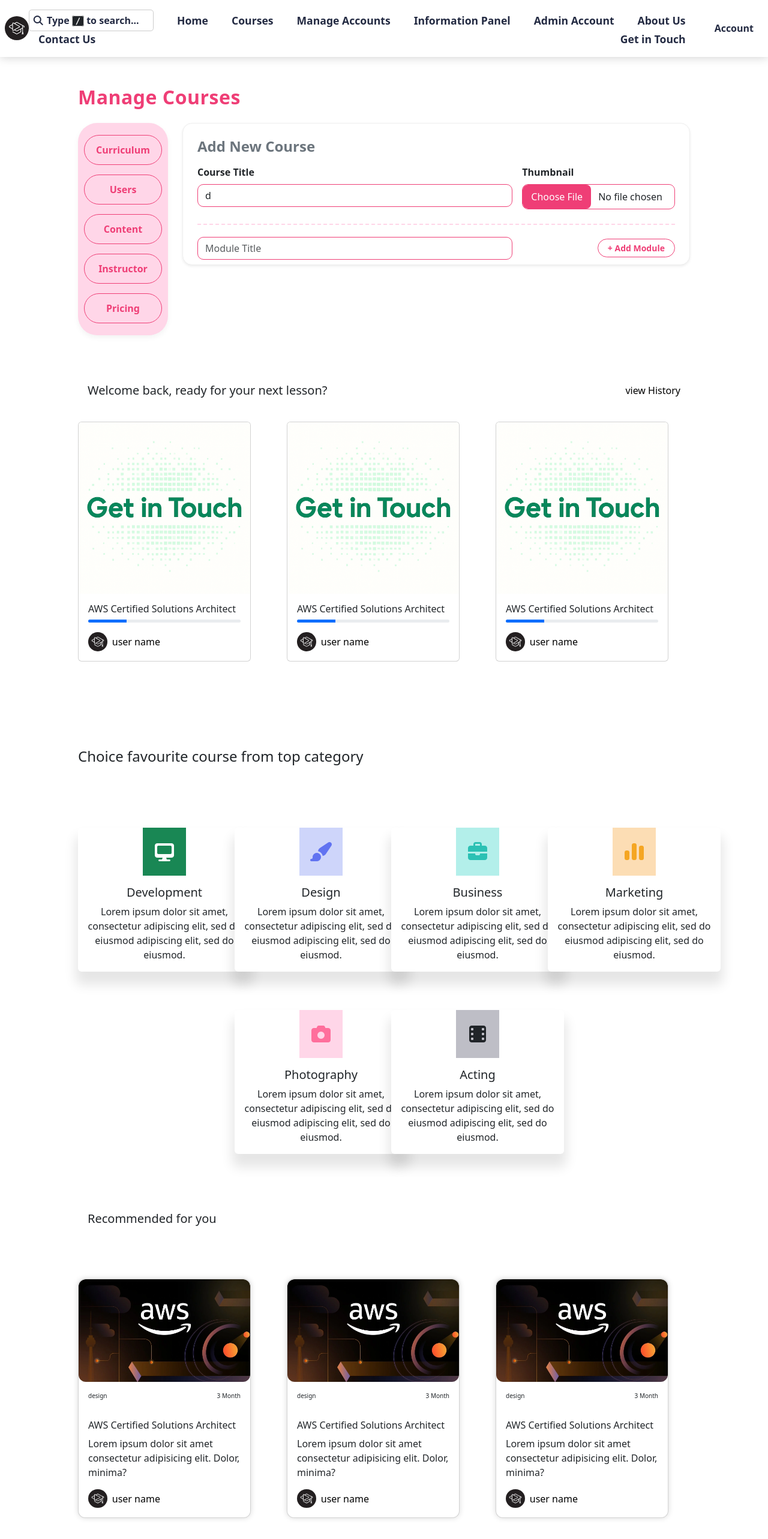
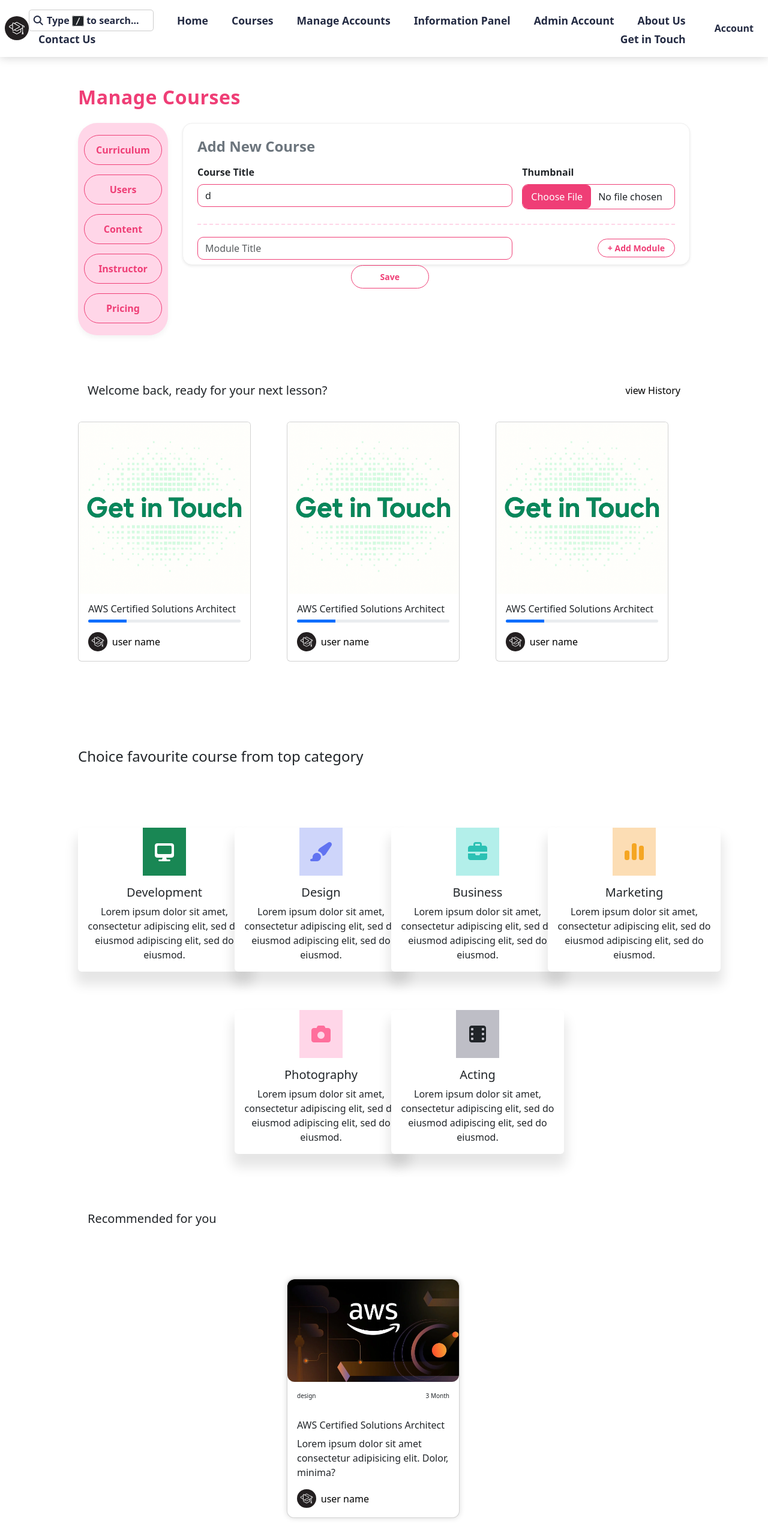
Before and after one commit to MostafaAbuayash/Courses-system-Coursack, an Angular app: page /courses in a window 1280 px wide. Shown: the top 2566 px of the page at 60% size. Built offline with nearby package versions, Linux system fonts and the light colour scheme.

Commit message:
edie course managmennt

```diff
--- a/src/app/components/Courses/courses-page/courses-page.component.html
+++ b/src/app/components/Courses/courses-page/courses-page.component.html
@@ -171,72 +171,5 @@
         </div>
       </div>
     </div>
-    <div
-      data-aos="fade-up"
-      class="col-12 col-lg-4 col-md-6 d-md-block d-flex justify-content-center"
-    >
-      <div class="card my-card" style="width: 18rem">
-        <img
-          src="assets/images/aws-summit-toronto-tile.webp"
-          class="card-img-top"
-          alt="..."
-        />
-        <div class="card-rec d-flex justify-content-between px-3 pt-3">
-          <p>design</p>
-          <p>3 Month</p>
-        </div>
-        <div class="card-body">
-          <h6 class="card-title">AWS Certified Solutions Architect</h6>
-          <p>
-            Lorem ipsum dolor sit amet consectetur adipisicing elit. Dolor,
-            minima?
-          </p>
-          <div class="w-50">
-            <a href="#" class="d-flex align-items-center mt-3">
-              <img
-                src="assets/images/logo.png"
-                class="w-25 rounded-circle me-2"
-                alt=""
-              />
-              user name
-            </a>
-          </div>
-        </div>
-      </div>
-    </div>
-    <div
-      data-aos="fade-up"
-      class="col-12 col-lg-4 col-md-6 d-md-block d-flex justify-content-center"
-    >
-      <div class="card my-card" style="width: 18rem">
-        <img
-          src="assets/images/aws-summit-toronto-tile.webp"
-          class="card-img-top"
-          alt="..."
-        />
-        <div class="card-rec d-flex justify-content-between px-3 pt-3">
-          <p>design</p>
-          <p>3 Month</p>
-        </div>
-        <div class="card-body">
-          <h6 class="card-title">AWS Certified Solutions Architect</h6>
-          <p>
-            Lorem ipsum dolor sit amet consectetur adipisicing elit. Dolor,
-            minima?
-          </p>
-
-          <div class="w-50">
-            <a href="#" class="d-flex align-items-center mt-3">
-              <img
-                src="assets/images/logo.png"
-                class="w-25 rounded-circle me-2"
-                alt=""
-              />
-              user name
-            </a>
-          </div>
-        </div>
-      </div>
-    </div>
   </div>
 </div>
--- a/src/app/components/Courses/mange-course/mange-course.component.html
+++ b/src/app/components/Courses/mange-course/mange-course.component.html
@@ -93,7 +93,7 @@
                     <input
                       type="text"
                       class="form-control"
-                      placeholder="Module Title"
+                      placeholder="Lesson Title"
                       #LessonName
                       name="LessonName"
                     />
@@ -107,7 +107,13 @@
                   </div>
                   <div class="col-md-12">
                     @for (item of item.lesson; track $index) {
-                    <h6 class="fw-bold text-secondary">{{ item.title }}</h6>
+
+                    <button class="btn btn-lesson form-control my-2">
+                      <h6 class="fw-bold text-secondary">
+                        {{ item.title }}
+                      </h6>
+                    </button>
+
                     }
                   </div>
                 </div>
@@ -120,5 +126,16 @@
         }
       </form>
     </div>
+    <div class="row">
+      <div class="col-md-6 text-end">
+        <button
+          type="button"
+          class="btn btn-sm btn-outline-primary rounded-5 px-5 py-2"
+          (click)="saveCourse()"
+        >
+          Save
+        </button>
+      </div>
+    </div>
   </div>
 </div>
--- a/src/app/components/Courses/mange-course/mange-course.component.scss
+++ b/src/app/components/Courses/mange-course/mange-course.component.scss
@@ -111,3 +111,44 @@ h2 {
     padding: 10px !important;
   }
 }
+.btn-lesson {
+  background: linear-gradient(135deg, #f8f9fa, #e9ecef);
+  border: 2px solid #dee2e6;
+  border-radius: 12px;
+  padding: 0.75rem 1rem;
+  text-align: left;
+  transition: all 0.3s ease;
+  box-shadow: 0 2px 6px rgba(0, 0, 0, 0.05);
+
+  h6 {
+    margin: 0;
+    color: #495057;
+    font-weight: 600;
+    letter-spacing: 0.3px;
+  }
+
+  &:hover {
+    background: linear-gradient(135deg, #e9ecef, #dee2e6);
+    transform: translateY(-2px);
+    box-shadow: 0 4px 12px rgba(0, 0, 0, 0.1);
+
+    h6 {
+      color: #212529;
+    }
+  }
+
+  &:active {
+    transform: translateY(0);
+    box-shadow: 0 2px 4px rgba(0, 0, 0, 0.08);
+  }
+
+  &.active {
+    background: #6610f2;
+    color: #fff;
+    border-color: #6610f2;
+
+    h6 {
+      color: #fff;
+    }
+  }
+}
--- a/src/app/components/Courses/mange-course/mange-course.component.ts
+++ b/src/app/components/Courses/mange-course/mange-course.component.ts
@@ -42,7 +42,8 @@ export class MangeCourseComponent {
       language: 'en',
       level: '',
       instructors: ['user_123'],
-      thumbnail_url: 'https://cdn.example.com/courses/987/thumb.jpg',
+      thumbnail_url:
+        'https://pbs.twimg.com/profile_images/1217566226827759616/hM6lnfw8_400x400.jpg',
       price: 0,
       Module: [],
       lessons_count: 0,
@@ -52,6 +53,22 @@ export class MangeCourseComponent {
       updated_at: '2025-10-30T09:00:00Z',
     },
   ];
+
+  saveCourse() {
+    // استرجاع البيانات القديمة من localStorage
+    const existingCourses = JSON.parse(
+      localStorage.getItem('ReactCourse') || '[]'
+    );
+
+    // إضافة الكورس الحالي إلى المصفوفة
+    existingCourses.push(this.ReactCourse[0]);
+
+    // حفظ البيانات المحدثة في localStorage
+    localStorage.setItem('ReactCourse', JSON.stringify(existingCourses));
+
+    console.log('✅ Course saved successfully!');
+    console.log(localStorage.getItem('ReactCourse'));
+  }
   addModule(title: string) {
     const newModule: Module = {
       id: `module_${this.ReactCourse[0].Module.length + 1}`,
@@ -63,11 +80,14 @@ export class MangeCourseComponent {
   addLesson(module: Module, title: string) {
     const newLesson: Lesson = {
       id: `lesson_${module.lesson.length + 1}`,
-      title: 'New Lesson',
+      title: title || 'New Lesson',
     };
     module.lesson.push(newLesson);
   }
   deleteModule(index: number) {
     this.ReactCourse[0].Module.splice(index, 1);
   }
+  deleteLesson(moduleIndex: number, lessonIndex: number) {
+    this.ReactCourse[0].Module[moduleIndex].lesson.splice(lessonIndex, 1);
+  }
 }
```
